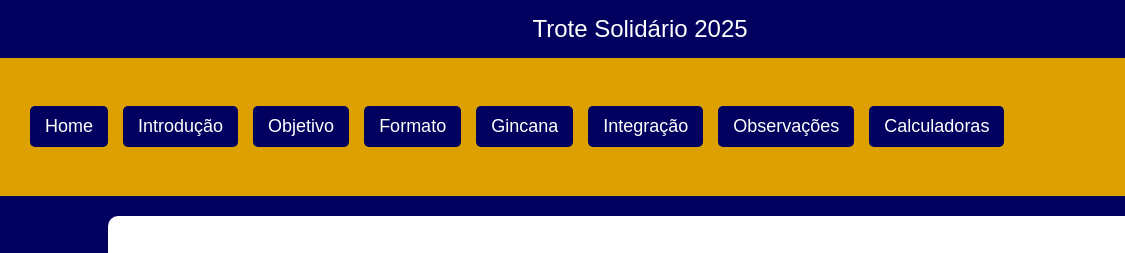
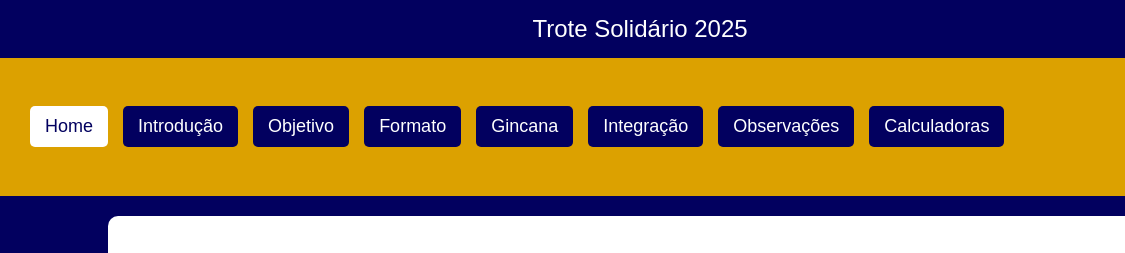
Before and after one commit to joaoassalomao/SiteTroteUNIFACEF, a plain HTML site: page index.html in a window 1280 px wide. In both pictures the pointer is over the link "Home". Shown: the top 253 px of the page, 0-1125 px from the left. Drawn offline with Linux system fonts and the light colour scheme.

Commit message:
atualizacao1

```diff
--- a/css/styles.css
+++ b/css/styles.css
@@ -10,6 +10,7 @@ header {
     color: white;
     padding: 15px 0px; /* 15px (espaçamento interno acima e abaixo) e 0 px (direita e esquerda)*/
     font-size: 24px;
+
 }
 nav {
     background: #dca100;
@@ -30,6 +31,8 @@ nav a { /* Configura os links do menu */
     font-size: 18px;
     background: #02005f;
     border-radius: 5px;
+    cursor: pointer;
+
 }
 
 img {
@@ -49,3 +52,8 @@ img {
     padding: 20px; /*espaçamento interno */
     text-align: justify;
 }
+
+nav a:hover {
+    background-color: #ffffff;
+    color: #02005f;
+}
```
Also changed, not shown: js/scripts.js (added).
